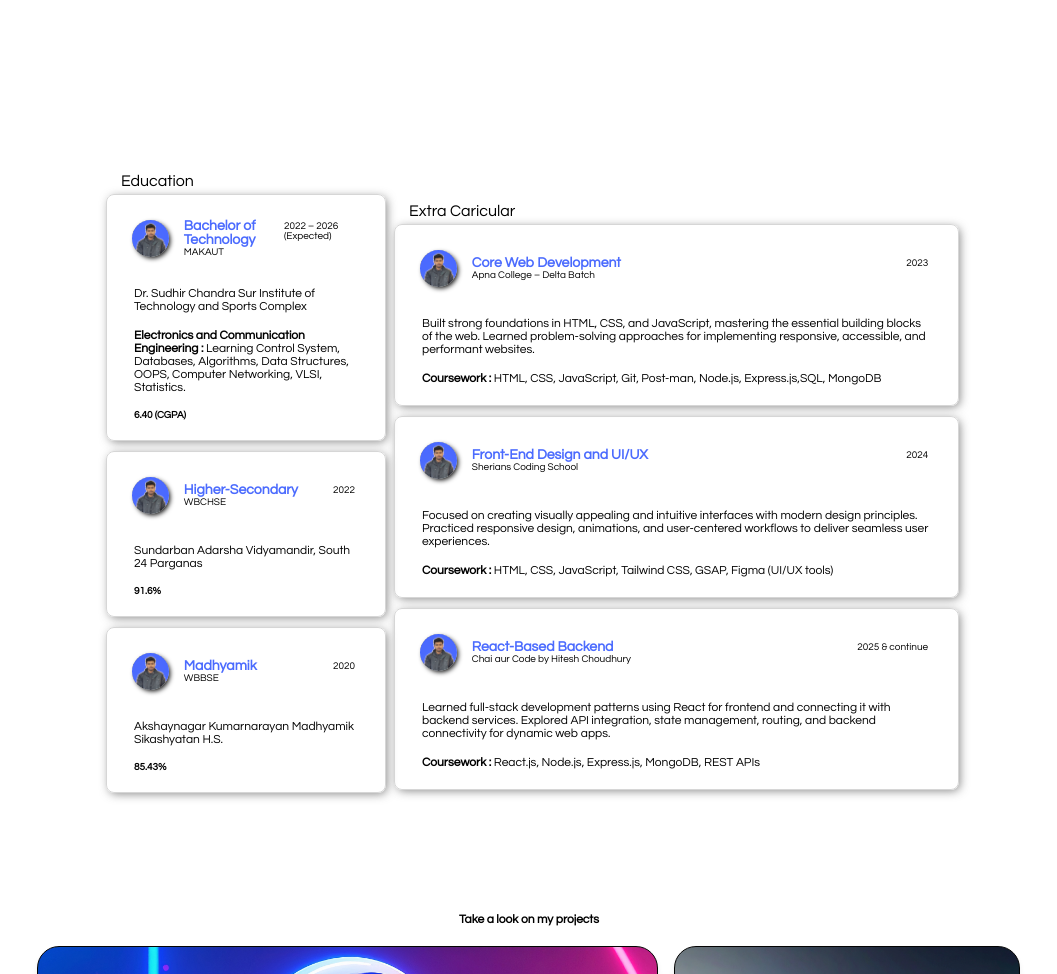
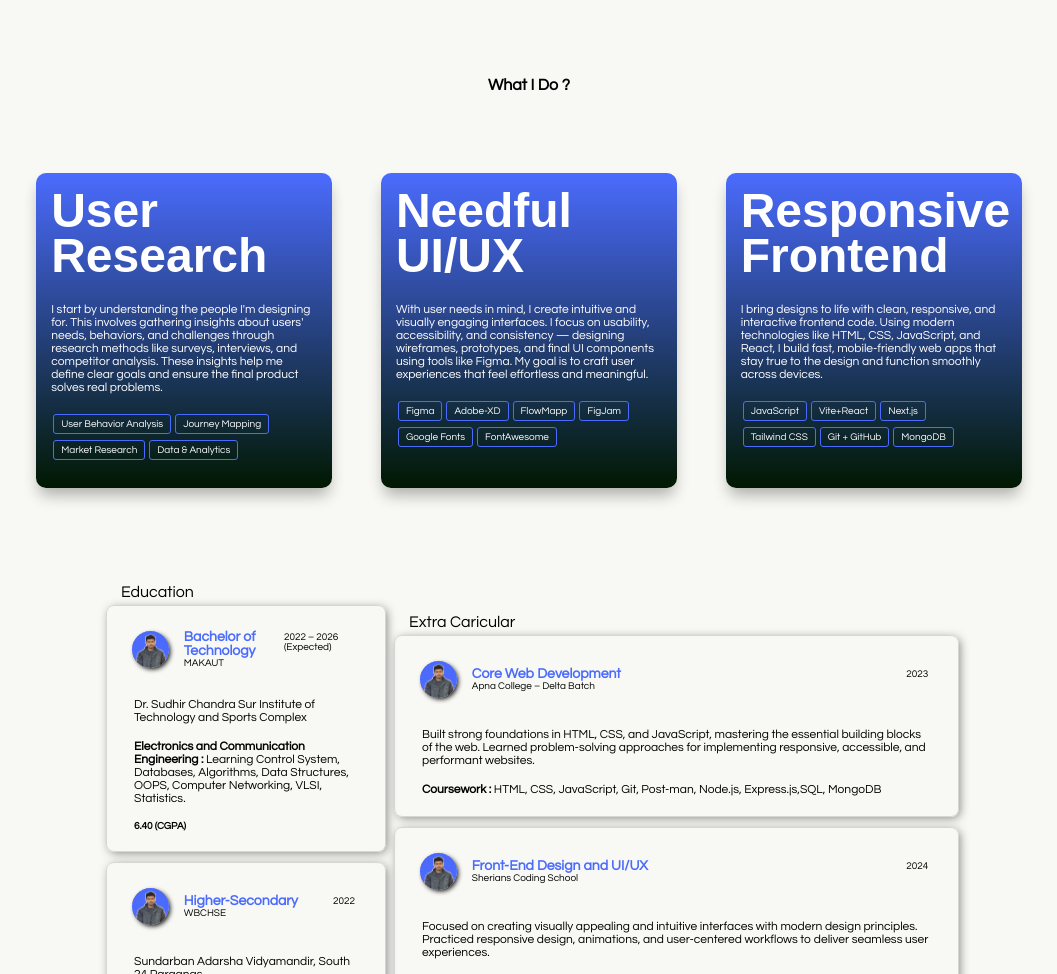
Before and after one commit to Dhrubamaity/PORTFOLIO, a website with bundled scripts: page index.html in a window 1280 px wide. Shown: the part 541-1515 px from the top of the page, without its empty margins (111-1168 px from the left). Built offline with nearby package versions, Linux system fonts and the light colour scheme.

Commit message:
build up what i do section

```diff
--- a/index.html
+++ b/index.html
@@ -10,6 +10,7 @@
     <link rel="stylesheet" href="./public/page4.css">
     <link rel="stylesheet" href="./public/page3.css">
     <link rel="stylesheet" href="./public/page2.css">
+    <link rel="stylesheet" href="./public/page11.css">
     <link rel="stylesheet" href="./public/page1.css">
     <link rel="stylesheet" href="./public/respo.css">
     <link rel="stylesheet" href="./public/animation.css">
@@ -190,6 +191,53 @@
             <!-- <div class="scroll"> -->
             <!-- <p>Scroll down&nbsp; </p><img src="asset/arrow2.png" alt=""> -->
             <!-- </div> -->
+        </div>
+        <h4 style="display: flex; justify-content: center;">What I Do ?</h4>
+        <div class="page11">
+            <div class="whatido">
+                <div class="userresearch whatido-sub">
+                    <h1>User Research</h1>
+                    <p>I start by understanding the people I'm designing for. This involves gathering insights about
+                        users' needs, behaviors, and challenges through research methods like surveys, interviews, and
+                        competitor analysis. These insights help me define clear goals and ensure the final product
+                        solves real problems.</p>
+                        <ul>
+                            <li>User Behavior Analysis </li>
+                            <li>Journey Mapping </li>
+                            <li>Market Research</li>
+                            <li>Data & Analytics</li>
+                        </ul>
+                </div>
+                <div class="ui/ux whatido-sub">
+                    <h1>Needful UI/UX</h1>
+                    <P>With user needs in mind, I create intuitive and visually engaging interfaces. I focus on
+                        usability, accessibility, and consistency — designing wireframes, prototypes, and final UI
+                        components using tools like Figma. My goal is to craft user experiences that feel effortless and
+                        meaningful.</P>
+                        <ul>
+                            <li>Figma</li>
+                            <li>Adobe-XD</li>
+                            <li>FlowMapp</li>
+                            <li>FigJam</li>
+                            <li>Google Fonts</li>
+                            <li>FontAwesome </li>
+                        </ul>
+                </div>
+                <div class="frontend whatido-sub">
+                    <h1>Responsive Frontend</h1>
+                    <p>I bring designs to life with clean, responsive, and interactive frontend code. Using modern
+                        technologies like HTML, CSS, JavaScript, and React, I build fast, mobile-friendly web apps that
+                        stay true to the design and function smoothly across devices.</p>
+                        <ul>
+                            <li>JavaScript </li>
+                            <li>Vite+React </li>
+                            <li>Next.js </li>
+                            <li>Tailwind CSS</li>
+                            <li>Git + GitHub</li>
+                            <li>MongoDB</li>
+                        </ul>
+                </div>
+            </div>
         </div>
         <div class="page2">
             <div class="intro">
--- a/public/page1.css
+++ b/public/page1.css
@@ -59,7 +59,7 @@ nav {
 nav a {
     text-decoration: none;
     justify-content: space-between;
-    font-weight: 600;
+    /* font-weight: 600; */
     background-color: transparent;
     font-size: 13px;
     transition-duration: 0.5s;
@@ -72,7 +72,7 @@ nav a:hover{
     background-color: #4B6BFE;
     box-shadow: 2px 2px 80px -1px black;
     color: white;
-    border-radius: 15px;
+    border-radius: 3px;
 }
 
 nav button {
@@ -281,7 +281,6 @@ body.night-mode .nightmode {
 .button a {
     text-decoration: none;
     color: rgb(239, 239, 239);
-
 }
 
 .button svg {
--- /dev/null
+++ b/public/page11.css
@@ -0,0 +1,72 @@
+.page11{
+    width: 100%;
+    margin-top: 5rem;
+    display: flex;
+    justify-content: center;
+}
+
+.whatido{
+    width: 77%;
+    display: flex;
+    justify-content: space-between;
+}
+.whatido-sub{
+    width: 27%;
+    padding: 15px;
+    background-image: linear-gradient(#4B6BFE,rgb(1, 24, 1));
+    color: white;
+    border-radius: 10px;
+    box-shadow: 0 10px 15px -3px rgba(0, 0, 0, 0.3);
+    transition: transform 0.3s ease,box-shadow 0.3s ease;
+}
+.whatido-sub:hover{
+    transform: translateY(-5px);
+    box-shadow: 0 10px 15px -3px #4B6BFE;
+}
+.whatido-sub h1{
+    line-height: 45px;
+    /* margin-bottom: 20px; */
+}
+.whatido-sub p{
+    margin: 25px 0px 7px 0px;
+}
+.whatido-sub ul{
+    font-size: 10px;
+    list-style: none;
+    width: 90%;
+    padding: 10px 0px ;
+    display: flex;
+    flex-wrap: wrap;
+}
+.whatido-sub ul li{
+    white-space: nowrap;
+    padding: 4px 7px;
+    margin: 3px 2px;
+    background-color: none;
+    border: 1px solid #4B6BFE;
+    border-radius: 3px;
+}
+
+@media (max-width : 820px){
+    .page11{
+        margin: 0px;
+        padding: 0px;
+    }
+    .whatido{
+        margin-top: 20px;
+        width: 100%;
+        display: flex;
+        flex-direction: column;
+        justify-content: center;
+        align-items: center;
+        gap: 10px;
+    }
+    .whatido-sub{
+        border: 1px solid black;
+        border-radius: 10px;
+        width: 87%;
+    }
+    .whatido-sub h1{
+        font-size: 2rem;
+    }
+}
--- a/public/style.css
+++ b/public/style.css
@@ -7,7 +7,7 @@
 }
 
 body {
-    background-color: white;
+    background-color: rgb(248, 249, 244);
 }
 
 html {
```
